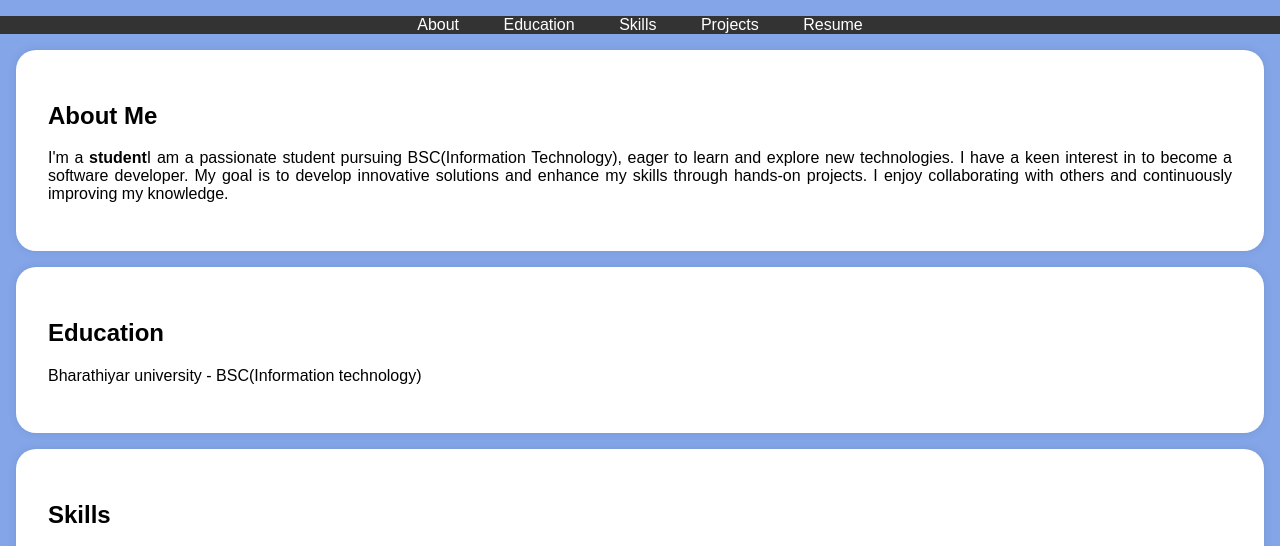
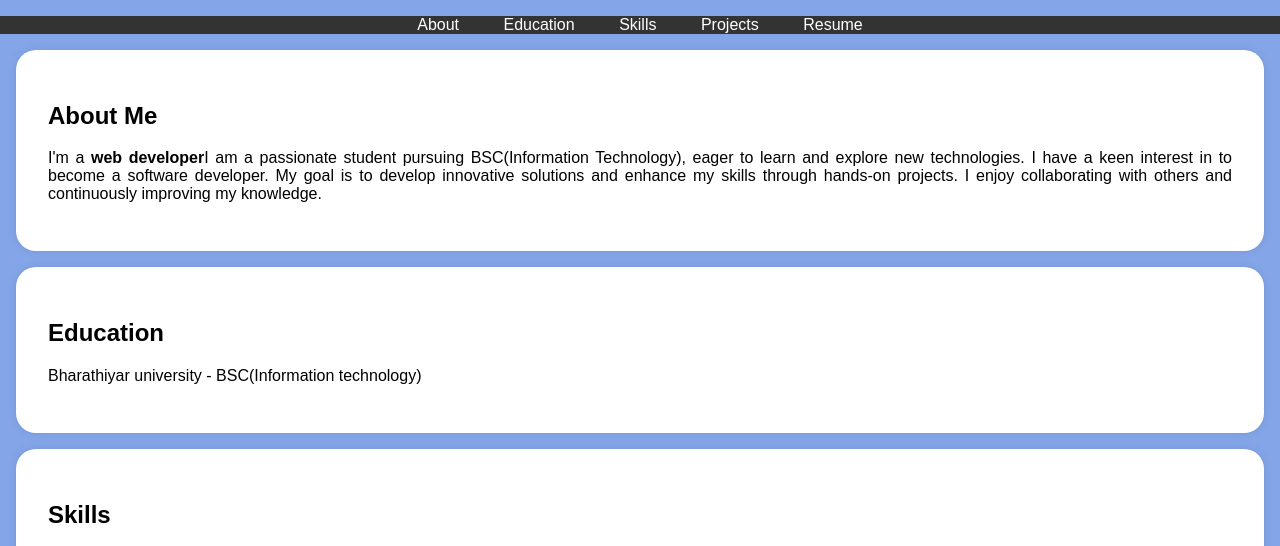
Before and after one commit to Goldajerlinb/digital-portfolio, a plain HTML site: page index.html in a window 1280 px wide. Shown: the part 197-743 px from the top of the page. Drawn offline with Linux system fonts and the light colour scheme.

Commit message:
Update index.html

```diff
--- a/index.html
+++ b/index.html
@@ -115,7 +115,7 @@
     <section id="about">
         <div class="section-content">
             <h2>About Me</h2>
-            <p>I'm a <b>student</b>I am a passionate student pursuing BSC(Information Technology),
+            <p>I'm a <b>web developer</b>I am a passionate student pursuing BSC(Information Technology),
                  eager to learn and explore new technologies.
                  I have a keen interest in to become a software developer.
                 My goal is to develop innovative solutions and enhance my skills through hands-on projects.
```
